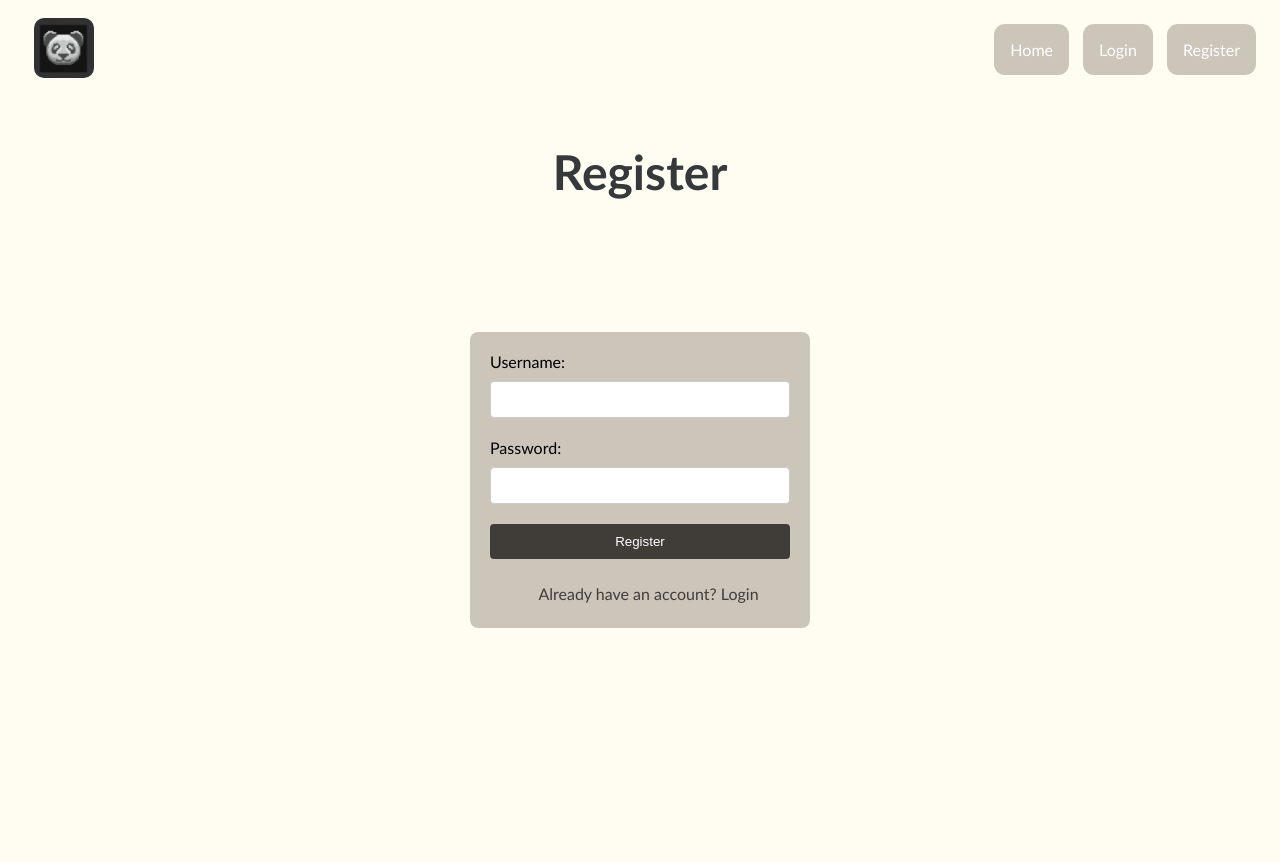
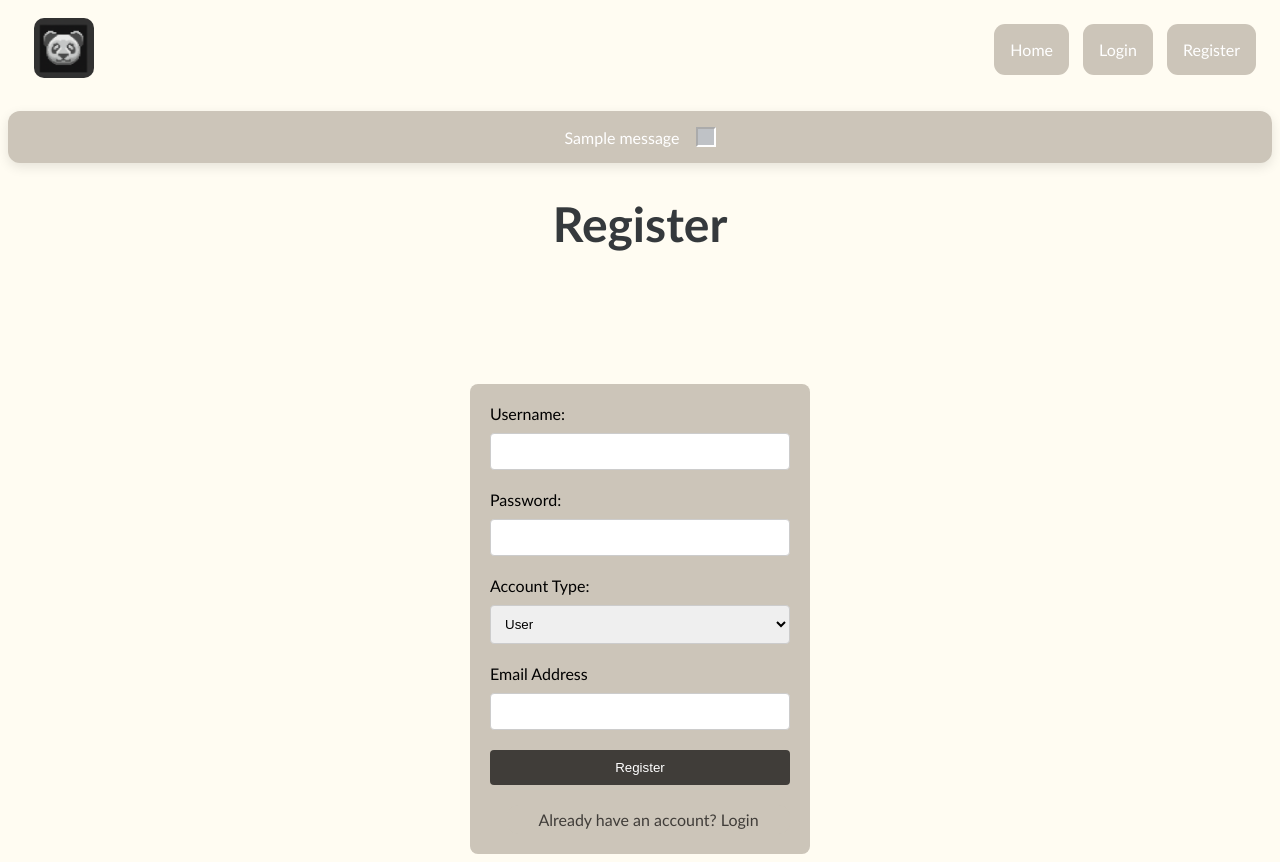
Before and after one commit to baechuer/job-board, a Flask app: page /register in a window 1280 px wide. Before the commit the page ends 628 px from the top, so only its background shows below. Run offline with Flask 3, Linux system fonts and the light colour scheme; tables that the repository leaves empty hold one stand-in row (values such as "Sample post"); one stand-in notice (Sample message) is shown.

Commit message:
User System and email verification system fully tested and implemented

```diff
--- a/app/forms.py
+++ b/app/forms.py
@@ -1,5 +1,5 @@
 from flask_wtf import FlaskForm
-from wtforms import StringField, PasswordField, SubmitField
+from wtforms import StringField, PasswordField, SubmitField, SelectField
 from wtforms.validators import DataRequired, Length
 
 class LoginForm(FlaskForm):
@@ -9,5 +9,9 @@ class LoginForm(FlaskForm):
 
 class RegisterForm(FlaskForm):
     username = StringField("Username", validators=[DataRequired(), Length(min=3, max=20)])
+    email = StringField("Username", validators=[DataRequired(), Length(min=3, max=50)])
     password = PasswordField("Password", validators=[DataRequired()])
+    userrole = SelectField("Account Type", choices=[(2, 'User'), (3, 'Employer')],
+                        coerce=int, validators=[DataRequired()]
+    )
     submit = SubmitField("Register")
--- a/app/models.py
+++ b/app/models.py
@@ -6,15 +6,17 @@ db = SQLAlchemy()
 class Roles(Enum):
     ADMIN = 1
     USER = 2
-
+    EMPLOYER = 3
 class User(db.Model, UserMixin):
     __tablename__ = 'user'
     id = db.Column(db.Integer, primary_key = True)
     username = db.Column(db.String(80), unique = True, nullable = False)
     password = db.Column(db.String(500), nullable = False)
-    ### 1 = admin, 2 = user
+    ### 1 = admin, 2 = user, 3 = employer
     userrole = db.Column(db.Integer, nullable = False)
+    email = db.Column(db.String(120), unique = True, nullable = False)
     is_active = db.Column(db.Boolean, default=True)
+    verified = db.Column(db.Boolean, default=False)
 
     def set_active(self, active):
         self.is_active = active
--- a/app/routes.py
+++ b/app/routes.py
@@ -6,7 +6,8 @@ from app import create_app
 from flask_login import LoginManager, login_user, login_required, logout_user, current_user
 from werkzeug.security import generate_password_hash, check_password_hash
 from .forms import LoginForm, RegisterForm
-
+from .security import *
+from flask_mail import Message, Mail
 
 logging.basicConfig(level=logging.DEBUG)
 logger = logging.getLogger(__name__)
@@ -17,11 +18,40 @@ page = {}
 login_manager = LoginManager(app)
 login_manager.login_view = 'login'
 
+serialiser = URLSafeTimedSerializer(app.config['SECRET_KEY'])
+mail = Mail(app)
+
+
 @login_manager.user_loader
 def load_user(user_id):
     return User.query.get(int(user_id))
 
+def create_default_user():
+    if not get_user_by_username("admin"):
+        default_user = User(
+            username='admin',
+            password=generate_password_hash('admin'),
+            userrole=1,
+            email="someemail@email.com",
+            verified=True
+        )
+        db.session.add(default_user)
+        db.session.commit()
 
+        default_user = User(
+            username='abc',
+            password=generate_password_hash('abc'),
+            userrole=2,
+            email="someemail1@email.com",
+            verified=True
+        )
+        db.session.add(default_user)
+        db.session.commit()
+        print("✅ Default admin user created.")
+    else:
+        print("ℹ️ Default admin user already exists.")
+with app.app_context():
+    create_default_user()
 #App Routes
 @app.route('/')
 def index():
@@ -35,6 +65,9 @@ def login():
     if form.validate_on_submit():
         user = get_user_by_username(form.username.data)
         if user and check_password_hash(user.password, form.password.data):
+            if not user.verified:
+                flash('Please verify your email before logging in.', 'danger')
+                return redirect(url_for('login'))
             login_user(user)
             session['logged_in'] = True
             session['username'] = form.username.data
@@ -53,8 +86,17 @@ def register():
         if user is not None:
             flash('Username already exists', 'danger')
             return redirect(url_for('register'))
+        if get_user_by_email(form.email.data) is not None:
+            flash('Email already exists', 'danger')
+            return redirect(url_for('register'))
+
         hashed_password = generate_password_hash(form.password.data)
-        create_user(form.username.data, hashed_password, 1)
+
+        if not create_user(form.username.data, hashed_password, form.userrole.data, form.email.data):
+            flash('Error happening when creating user', 'danger')
+            return redirect(url_for('register'))
+        user = get_user_by_username(form.username.data)
+        send_verification_email(user, serialiser)
         flash('Account created! You can now log in.', 'success')
         return redirect(url_for('login'))
     page["title"] = "Register"
@@ -91,3 +133,37 @@ def users():
             return make_response(jsonify({'users' : [user.json() for user in users]}), 200)
         except:
             return make_response(jsonify({'message': 'error fetching users'}), 500)
+
+
+#Email Verification:
+def send_verification_email(user, serialiser):
+    token = generate_verification_token(user.email, serialiser)
+    verify_url = url_for('verify_email', token=token, _external=True)
+    try:
+        msg = Message('Verify your email',
+                    recipients=[user.email],
+                    sender=app.config['MAIL_USERNAME'],
+                    body=f'Click the link to verify your email: {verify_url}'
+                )
+        mail.send(msg)
+    except Exception as e:
+        flash(f'Error sending email: {str(e)}', 'danger')  # Optional: Show error message
+        print(f"Error sending email: {str(e)}")
+
+@app.route('/verify_email/<token>')
+def verify_email(token):
+    email = verify_token(token, serialiser=serialiser)
+    if email is None:
+        flash('The verification link is invalid or has expired.', 'danger')
+        return redirect(url_for('login'))
+    user = get_user_by_email(email)
+    if user is None:
+        flash('User not found.', 'danger')
+        return redirect(url_for('login'))
+    if user.verified:
+        flash('Account already verified.', 'info')
+    else:
+        user.verified = True
+        db.session.commit()
+        flash('Email verified! You can now log in.', 'success')
+    return redirect(url_for('login'))
--- a/app/static/css/style.css
+++ b/app/static/css/style.css
@@ -104,6 +104,14 @@ form input {
     border: 1px solid #ccc;
     border-radius: 4px;
 }
+
+form select {
+    margin-bottom: 20px;
+    padding: 10px;
+    border: 1px solid #ccc;
+    border-radius: 4px;
+}
+
 #submit {
     background-color: #403D39;
     color: white;
@@ -116,3 +124,36 @@ form input {
 #submit:hover {
     background-color: #252422;
 }
+.alert {
+    padding: 20px;
+    background-color: #CCC5B9;
+    color: white;
+    margin-bottom: 15px;
+    text-align: center;
+    border-radius: 12px;
+    box-shadow: 0 4px 12px rgba(0, 0, 0, 0.1);
+    display: flex;
+    justify-content: center;
+    align-items: center;  /* This ensures vertical centering */
+    padding: 1rem 1rem;
+}
+.alert-warning {
+    background-color: #403D39;  /* Custom yellow */
+    color: white;               /* Darker text */
+    border: 2px solid #403D39; /* Orange border */
+    font-weight: bold;
+    font-size: 1.5rem;
+    text-align: center;
+    justify-content: center;
+}
+
+/* Optional: customize close button */
+.alert .btn-close {
+    margin-left: 1rem;
+    padding: 0.5rem 0.5rem;
+    background-color: #403D39;
+    filter: invert(1); /* Makes the close icon white/black depending on background */
+}
+.alert .btn-close:hover {
+    background-color: #252422;
+}
--- a/app/templates/base.html
+++ b/app/templates/base.html
@@ -2,8 +2,9 @@
 <!DOCTYPE html>
 <html>
 <head>
+    <link rel="script" type="text/javascript" href="{{ url_for('static', filename='js/script.js') }}">
     <link rel="stylesheet" type="text/css" href="{{ url_for('static', filename='css/style.css') }}">
-    <link rel="script" type="text/javascript" href="{{ url_for('static', filename='js/script.js') }}">
+    <script src="https://cdn.jsdelivr.net/npm/bootstrap@5.3.0/dist/js/bootstrap.bundle.min.js"></script>
     <title>{{ page.title }}</title>
 </head>
 <body>
@@ -24,6 +25,17 @@
                 {% endif %}
             </div>
         </div>
+        {% with messages = get_flashed_messages(with_categories=true) %}
+        {% if messages %}
+          {% for category, message in messages %}
+            <div class="alert alert-{{ category }} alert-dismissible fade show" role="alert">
+              {{ message }}
+              <button type="button" class="btn-close" data-bs-dismiss="alert" aria-label="Close"></button>
+            </div>
+          {% endfor %}
+        {% endif %}
+        {% endwith %}
+
         {% block content %}{% endblock %}
     </div>
 </body>
--- a/app/templates/register.html
+++ b/app/templates/register.html
@@ -10,6 +10,10 @@
                 {{ form.username }}
                 <label>Password:</label>
                 {{ form.password }}
+                <label>Account Type:</label>
+                {{ form.userrole }}
+                <label>Email Address</label>
+                {{ form.email }}
                 {{ form.submit }}
             </form>
             <a href="{{ url_for('login') }}">Already have an account? Login</a>
--- a/run.py
+++ b/run.py
@@ -1,4 +1,5 @@
 from app.routes import *
 
 if __name__ == '__main__':
+
     app.run(debug=True)
```
Also changed, not shown: app/__init__.py (+7 -0 lines), app/database.py (+7 -3 lines), app/security.py (+11 -1 lines), test/models_test.py (+4 -4 lines), test/routes_test.py (+19 -1 lines), 1 other file.
